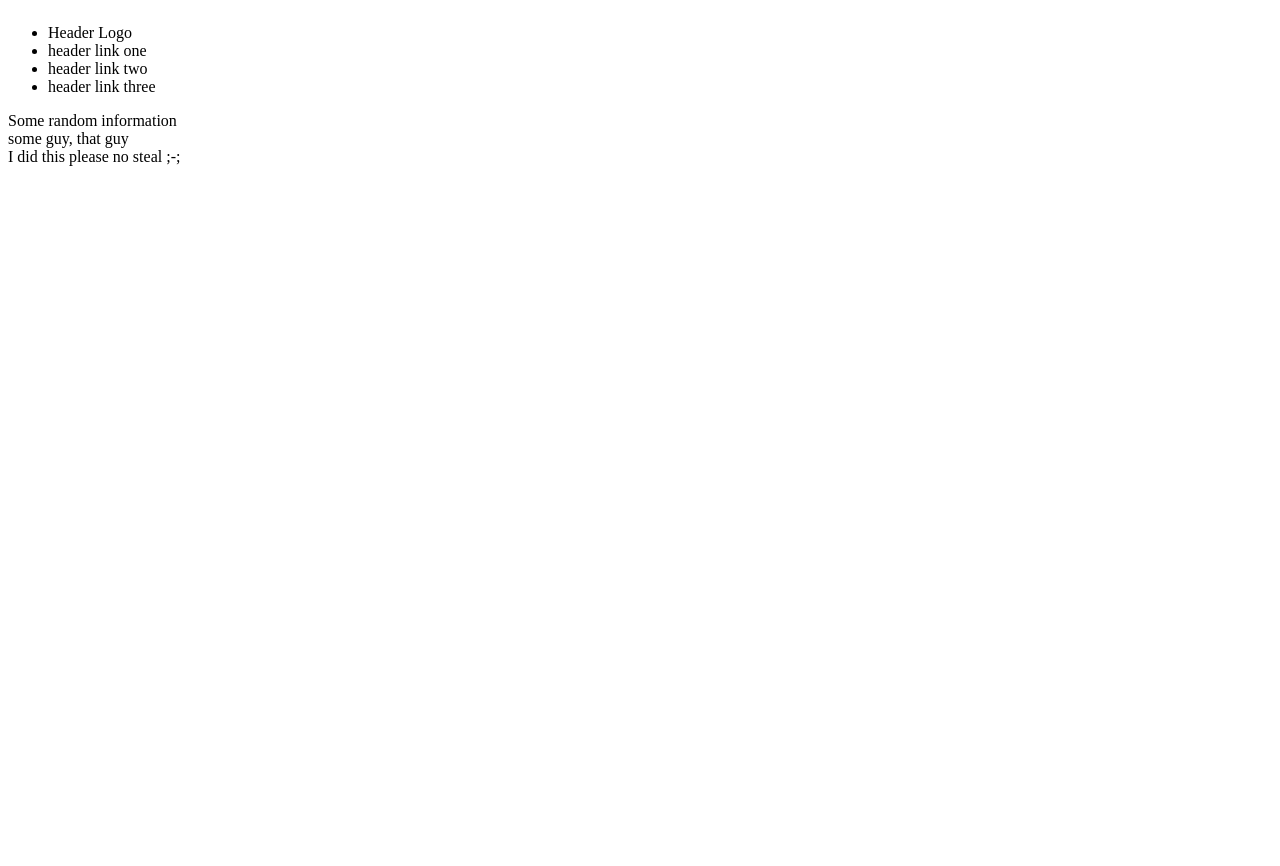
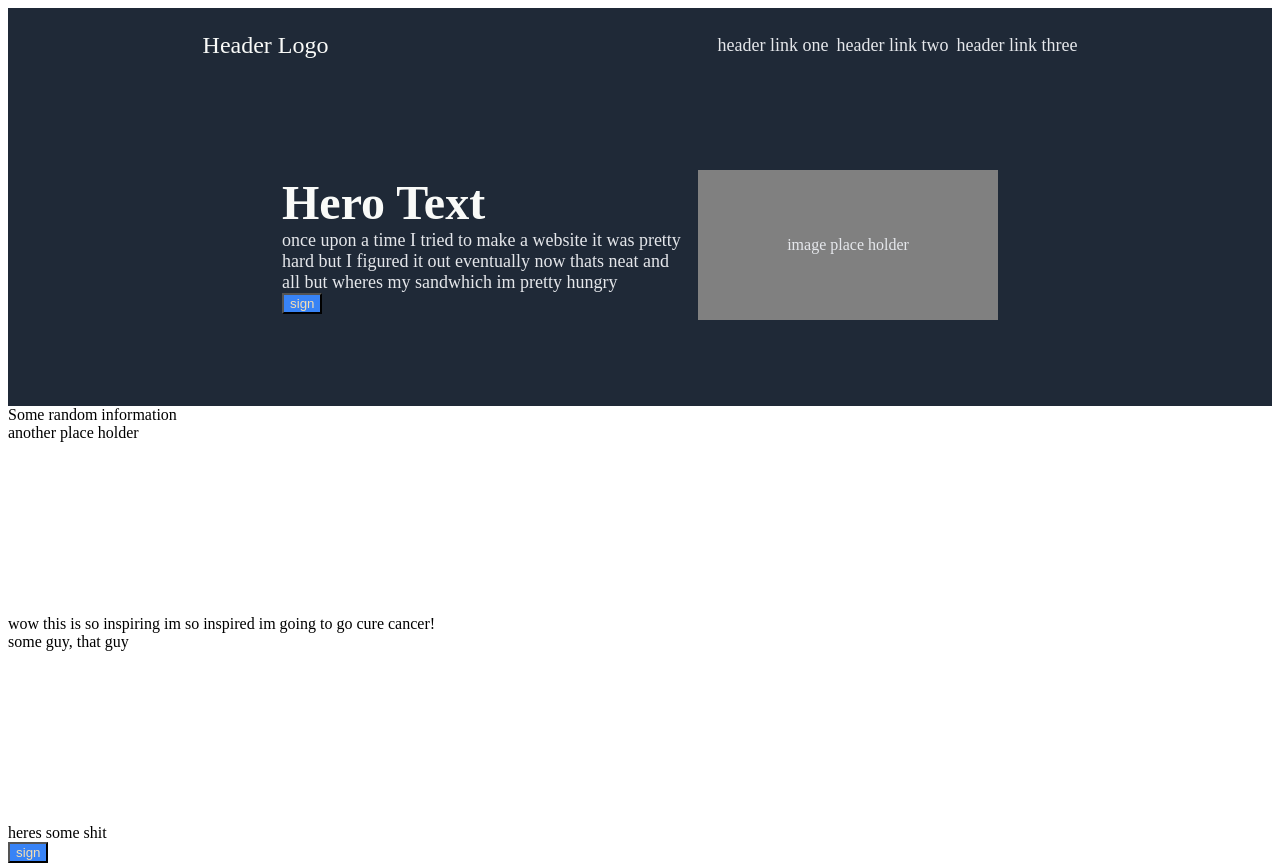
Before and after one commit to PrinceGill2/odinpracweb, a plain HTML site: page index.html in a window 1280 px wide. Shown: the top 866 px of the page. Before the commit the page ends 800 px from the top, so only its background shows below. Drawn offline with Linux system fonts and the light colour scheme.

Commit message:
finish hero section

```diff
--- a/index.html
+++ b/index.html
@@ -9,20 +9,36 @@
   </head>
   <body>
     <div class="header">
-        <ul>
+      <div class="links">
+        <ul class="links-left">
             <li>Header Logo</li>
-            <li>header link one</li>
-            <li>header link two</li>
-            <li>header link three</li>
         </ul>
+        <ul class="links-right">
+            <li><a href="#">header link one</a></li>
+            <li><a href="#">header link two</a></li>
+            <li><a href="#">header link three</a></li>
+        </ul>
+       </div>
+
 
     </div>
     <div class="hero">
         <div class="left">
-
+         <div class="heroheader">
+            Hero Text
+         </div>
+         <div class="maintext">
+            once upon a time I tried to make a website it was pretty hard but I figured it out eventually
+            now thats neat and all but wheres my sandwhich im pretty hungry
+         </div>
+         <button class="signbutton">
+            sign
+         </button>
         </div>
         <div class="right">
-
+            <div class="image">
+          image place holder
+            </div>
         </div>
 
     </div>
@@ -31,13 +47,13 @@
             Some random information
         </div>
         <div class="stuff">
-
+           another place holder
         </div>
 
     </div>
     <div class="quote">
         <div class="inspiring">
-
+            wow this is so inspiring im so inspired im going to go cure cancer!
         </div>
         <div class="fella">
             some guy, that guy
@@ -45,8 +61,13 @@
 
     </div>
     <div class="sign">
-        <div class="blur">
-
+        <div class="blue">
+          <div class="call">
+            heres some shit
+          </div>
+          <button class="signbutton">
+            sign
+          </button>
         </div>
 
     </div>
--- a/style.css
+++ b/style.css
@@ -1,4 +1,120 @@
 body {
     display: flex;
     flex-direction: column;
+    justify-content: space-between;
+    height: 120vh;
+    align-items: stretch;
 }
+
+.links {
+    display: flex;
+    justify-content: space-around;
+
+}
+
+.links-right {
+    list-style-type: none;
+    padding: 0;
+    display: flex;
+    font-size: 18px;
+    color: #e5e7eb;
+   align-items: center;
+   gap: 8px;
+}
+
+.links-left {
+    list-style-type: none;
+    padding: 0;
+    font-size: 24px;
+    color:#f9faf8;
+}
+
+a {
+   text-decoration: none;
+   color: #e5e7eb;
+}
+
+.header {
+    background-color: #1f2937;
+    flex: 0 1 auto;
+
+}
+
+.hero {
+    display: flex;
+    flex: 2 0 auto;
+    justify-content: center;
+    background-color: #1f2937;
+    gap: 16px;
+
+
+}
+
+.hero .left {
+    display: flex;
+    flex-direction: column;
+    justify-content: center;
+    width: 400px;
+
+
+
+}
+
+.heroheader {
+    font-size: 48px;
+    font-weight: bolder;
+    color: #f9faf8;
+}
+
+.maintext {
+    font-size: 18px;
+    color: #e5e7eb;
+}
+
+.signbutton {
+    display: flex;
+    width: fit-content;
+    background-color: #3883f6 ;
+    color: wheat;
+
+}
+
+.hero .right {
+    display: flex;
+    flex-direction: column;
+    justify-content: center;
+    color: #e5e7eb;
+
+
+}
+
+.image {
+    width: 300px;
+    height: 150px;
+    background-color: grey;
+    display: flex;
+    justify-content: center;
+    align-items: center;
+}
+
+.content {
+    flex: 2 0 auto;
+    display: flex;
+    flex-direction: column;
+
+}
+
+.quote {
+    flex: 2 0 auto;
+
+}
+
+.sign {
+    flex: 1 1  auto;
+
+}
+
+.footer {
+    flex: 0 1 auto;
+
+}
```
